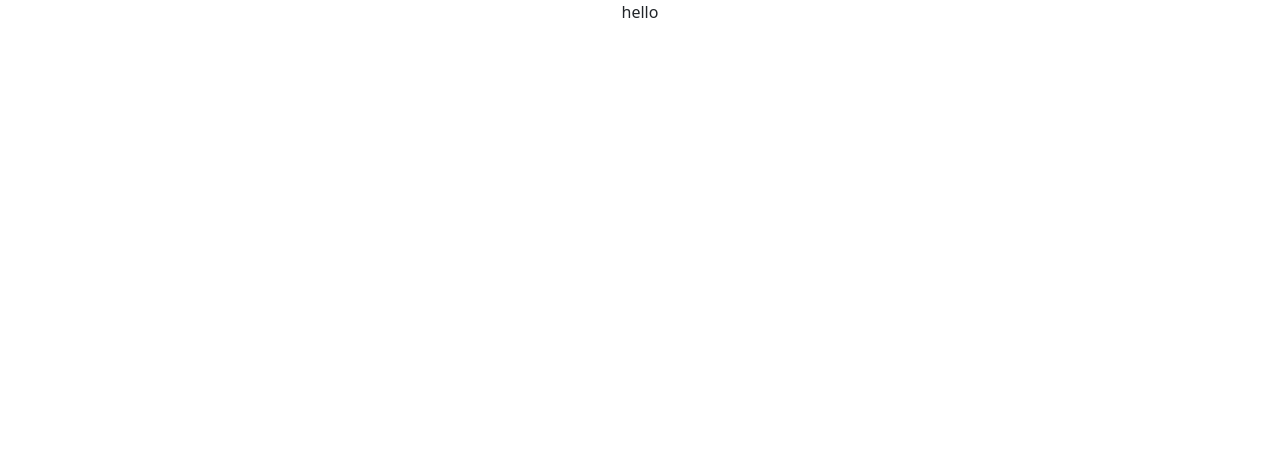
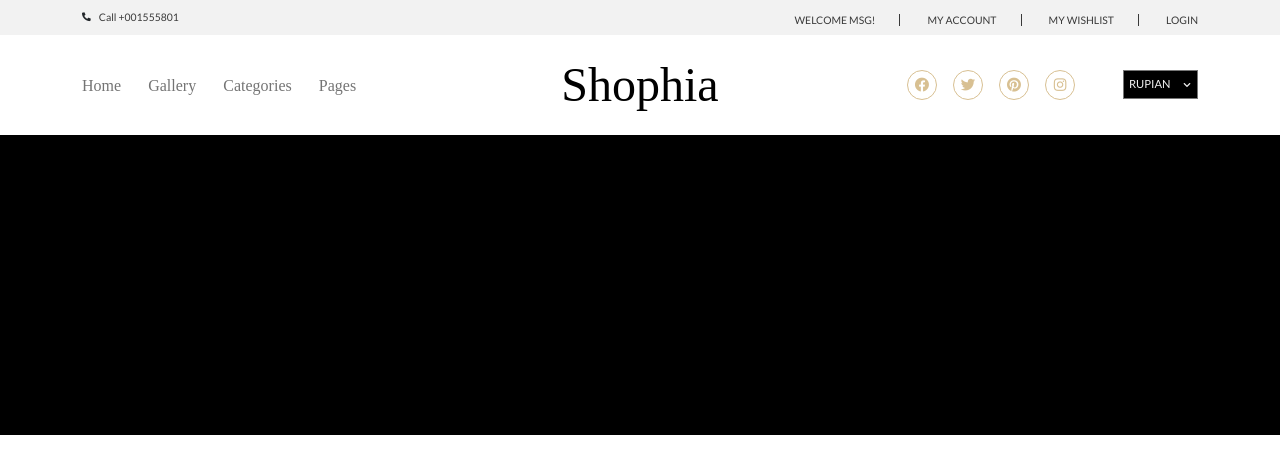
Before and after one commit to maxikgreat/juicy-task, a website built with webpack: page static/src/index.html in a window 1280 px wide. Built offline with nearby package versions, Linux system fonts and the light colour scheme; a web font is replaced by a local one.

Commit message:
Style for header

```diff
--- a/static/src/index.html
+++ b/static/src/index.html
@@ -5,13 +5,75 @@
     <meta name="viewport"
           content="width=device-width, user-scalable=no, initial-scale=1.0, maximum-scale=1.0, minimum-scale=1.0">
     <meta http-equiv="X-UA-Compatible" content="ie=edge">
+    <link rel="stylesheet" href="https://cdnjs.cloudflare.com/ajax/libs/font-awesome/5.15.3/css/all.min.css" integrity="sha512-iBBXm8fW90+nuLcSKlbmrPcLa0OT92xO1BIsZ+ywDWZCvqsWgccV3gFoRBv0z+8dLJgyAHIhR35VZc2oM/gI1w==" crossorigin="anonymous" referrerpolicy="no-referrer" />
     <title>Juicy Static</title>
 </head>
-<body class="d-flex justify-content-center align-items-center">
+<body class="h-100 w-100">
+    <header class="header">
+        <div class="top-stripe">
+            <div class="container-lg h-100 d-flex justify-content-between align-items-center">
+                <div class="d-flex align-items-center">
+                    <i class="fa fa-phone-alt top-stripe__call-icon pe-2"></i>
+                    <div class="top-stripe__text">
+                        Call <a class="top-stripe__phone-link" href="tel:+001555801">+001555801</a>
+                    </div>
+                </div>
+                <nav class="top-stripe__nav">
+                    <a href="#" class="top-stripe__link px-4">welcome msg!</a>
+                    <a href="#" class="top-stripe__link px-4">my account</a>
+                    <a href="#" class="top-stripe__link px-4">my wishlist</a>
+                    <a href="#" class="top-stripe__link ps-4">login</a>
+                </nav>
+            </div>
+        </div>
+        <div class="header-nav container-lg">
+            <div class="h-100 row d-flex align-items-center">
+                <nav class="col-4">
+                    <a href="#" class="header-nav__link me-4">Home</a>
+                    <a href="#" class="header-nav__link me-4">Gallery</a>
+                    <a href="#" class="header-nav__link me-4">Categories</a>
+                    <a href="#" class="header-nav__link me-4">Pages</a>
+                </nav>
+                <div class="logo col-4 text-center">
+                    Shophia
+                </div>
+                <div class="col-4 d-flex justify-content-end">
+                    <div class="socials header-nav__socials socials_primary d-flex me-5">
+                        <div class="socials__link me-3">
+                            <div class="fab fa-facebook"></div>
+                        </div>
+                        <div class="socials__link me-3">
+                            <div class="fab fa-twitter"></div>
+                        </div>
+                        <div class="socials__link me-3">
+                            <div class="fab fa-pinterest"></div>
+                        </div>
+                        <div class="socials__link">
+                            <div class="fab fa-instagram"></div>
+                        </div>
+                    </div>
+                    <div class="locale-switch position-relative">
+                        <div class="locale-switch__arrow position-absolute">
+                            <i class="fa fa-chevron-down"></i>
+                        </div>
+                        <select class="locale-switch__select">
+                            <option class="locale-switch__options" selected value="rupian">rupian</option>
+                            <option class="locale-switch__options" value="dollar">dollar</option>
+                            <option class="locale-switch__options" value="euro">euro</option>
+                            <option class="locale-switch__options" value="zloty">zloty</option>
+                        </select>
+                    </div>
 
-        <span>
-            hello
-        </span>
+                </div>
+            </div>
 
+        </div>
+    </header>
+    <main style="background: black; height: 300px;">
+        <section class="carousel" style="background: black">
+            <div class="carousel__top-triangle"></div>
+
+        </section>
+    </main>
 </body>
 </html>
--- /dev/null
+++ b/static/src/styles/_vars.scss
@@ -0,0 +1,17 @@
+// colors
+$light-color: #fff;
+$light-second-color: #f2f2f2;
+
+$dark-color: #141414;
+$dark-second-color: #393939;
+$dark-third-color: #747474;
+
+$primary-color: #d8c092;
+$secondary-color: #f0975c;
+
+$black: #000;
+$white: #fff;
+
+// static values
+$header-top-stripe-height: 35px;
+$header-header-nav-height: 100px;
--- /dev/null
+++ b/static/src/styles/components/header/_header-nav.scss
@@ -0,0 +1,9 @@
+.header-nav {
+  background-color: $light-color;
+  height: $header-header-nav-height;
+
+  &__link {
+    font-family: Playfair Display;
+    color: $dark-third-color;
+  }
+}
--- /dev/null
+++ b/static/src/styles/components/header/_top-stripe.scss
@@ -0,0 +1,22 @@
+.top-stripe {
+  background-color: $light-second-color;
+  height: $header-top-stripe-height;
+
+  &__call-icon {
+    font-size: .55rem;
+  }
+
+  &__text, ,&__phone-link, &__link {
+    color: $dark-second-color;
+    font-size: .65rem;
+  }
+
+  &__link {
+    text-transform: uppercase;
+    border-right: 1px solid $dark-second-color;
+
+    &:last-child {
+      border-right: none;
+    }
+  }
+}
--- /dev/null
+++ b/static/src/styles/components/header/header.scss
@@ -0,0 +1,2 @@
+@import './_top-stripe';
+@import './_header-nav';
--- /dev/null
+++ b/static/src/styles/components/shared/_locale-switch.scss
@@ -0,0 +1,19 @@
+.locale-switch {
+
+  &__arrow {
+    font-size: .5rem;
+    right: 10%;
+    top: 50%;
+    transform: translateY(-50%);
+    color: $light-second-color;
+  }
+  &__select {
+    background-color: $black;
+    width: 75px;
+    color: $light-second-color;
+    font-size: .70rem;
+    text-transform: uppercase;
+    padding: 5px;
+    appearance: none;
+  }
+}
--- /dev/null
+++ b/static/src/styles/components/shared/_logo.scss
@@ -0,0 +1,5 @@
+.logo {
+  font-family: Pattaya;
+  font-size: 3rem;
+  color: $black;
+}
--- /dev/null
+++ b/static/src/styles/components/shared/_socials.scss
@@ -0,0 +1,18 @@
+.socials {
+  font-size: .9rem;
+  &__link {
+    display: flex;
+    justify-content: center;
+    align-items: center;
+    width: 30px;
+    height: 30px;
+    border-radius: 50%;
+  }
+
+  &_primary {
+    color: $primary-color;
+    .socials__link {
+      border: 1px solid $primary-color;
+    }
+  }
+}
--- a/static/src/styles/index.scss
+++ b/static/src/styles/index.scss
@@ -1,8 +1,28 @@
+@import url('https://fonts.googleapis.com/css2?family=Lato&family=Pattaya&family=Playfair+Display:ital@1&display=swap');
+
 @import '~normalize.css';
 @import '~bootstrap/scss/bootstrap';
 
-$primary-color: red;
+// variables
+@import './vars';
 
-h1 {
-  color: $primary-color;
+// components and its elements related to particular section
+@import './components/header/header';
+
+// reusable components throw all page
+@import './components/shared/logo';
+@import './components/shared/socials';
+@import './components/shared/locale-switch';
+
+* {
+  box-sizing: border-box;
 }
+
+body {
+  background-color: $light-color;
+  font-family: Lato;
+}
+
+a {
+  text-decoration: none;
+}
```
